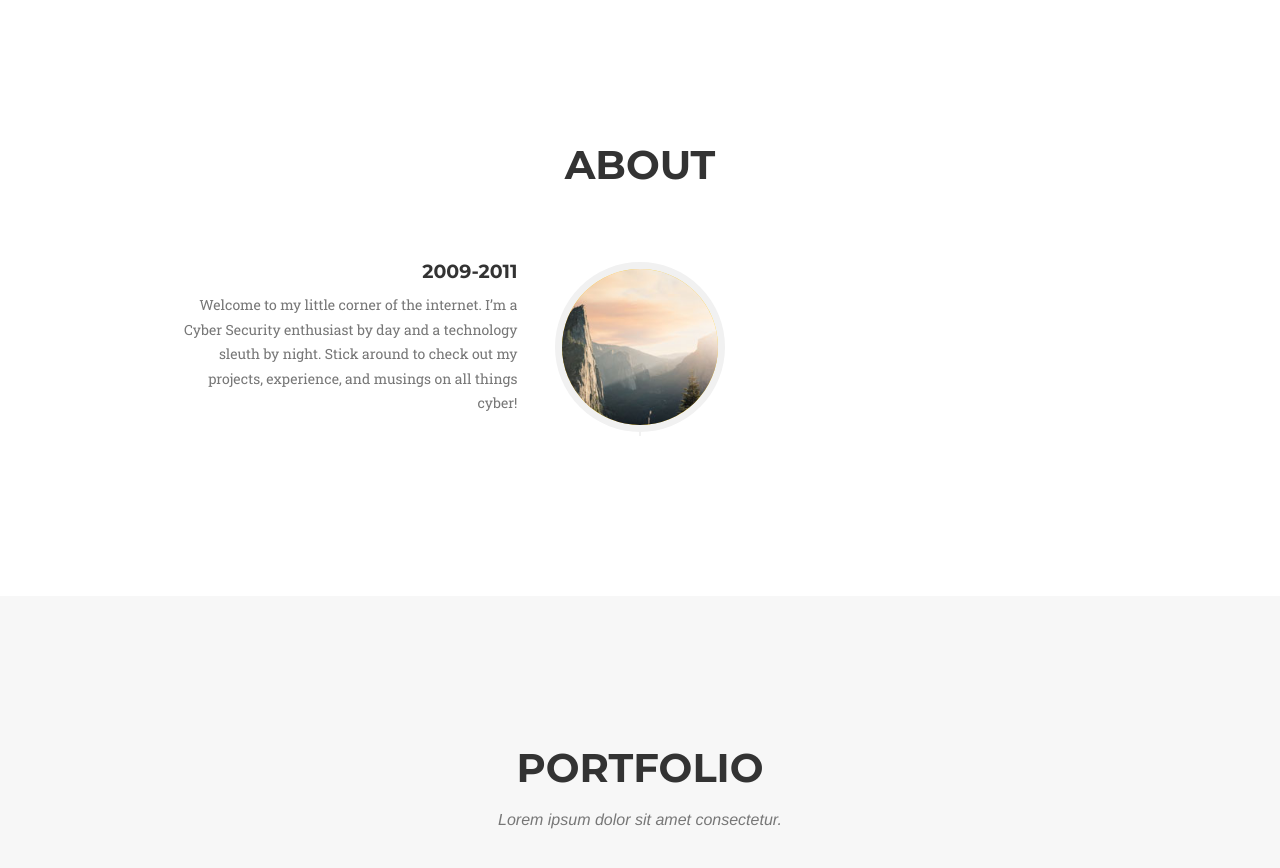
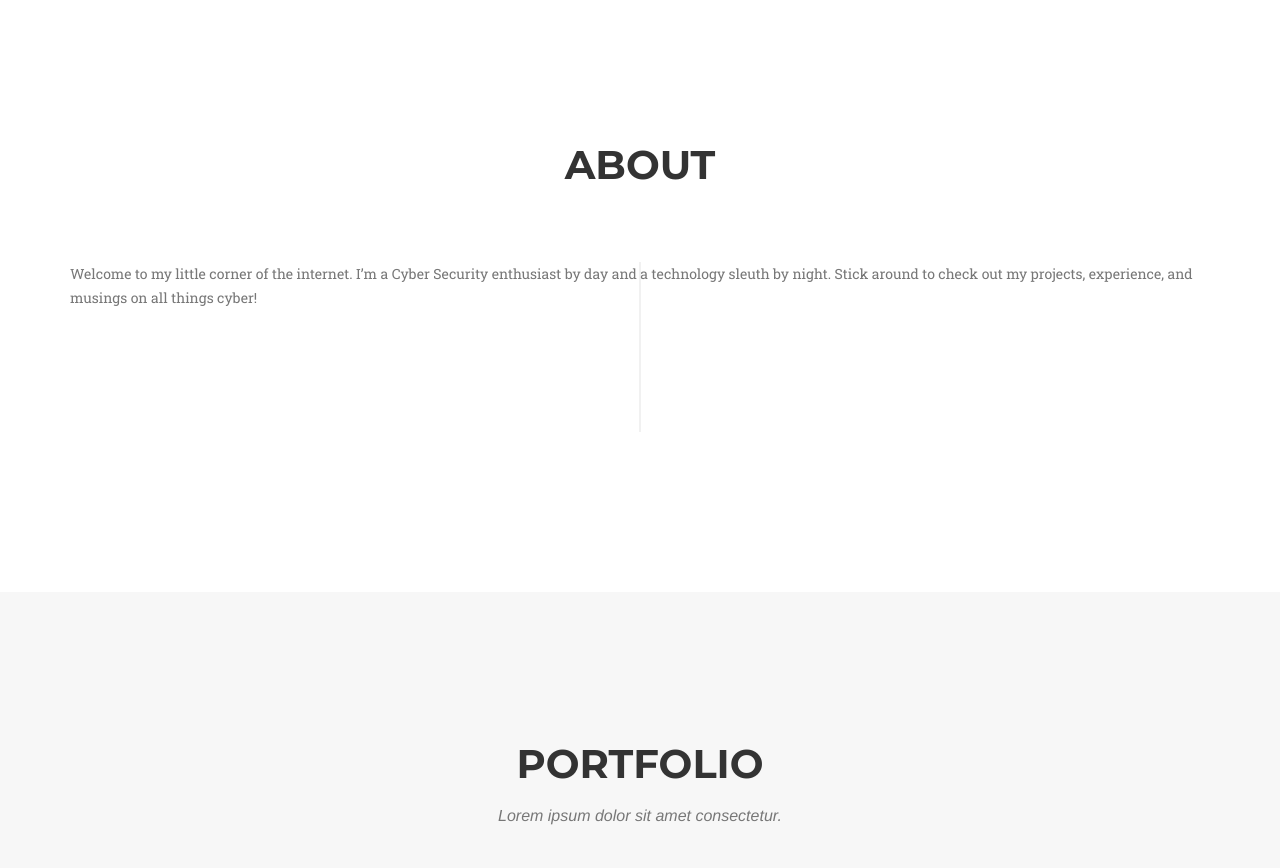
Before and after one commit to elizabethude/lizude.github.io, a Jekyll site: the page built from index.html, in a window 1280 px wide and 900 px high, scrolled down 765 px. Shown: the top 868 px of the window. Built offline with Jekyll 4.4.1, drawn with Linux system fonts in a browser that asks for light colours; nearby versions of some CDN libraries; some web fonts are replaced; library files that are not in the unit come from our copies.

Commit message:
Update about.html

```diff
--- a/_includes/about.html
+++ b/_includes/about.html
@@ -11,9 +11,10 @@
                 <div class="col-lg-12">
                     <ul class="timeline">
                         <li>
-                            <div class="timeline-image">
-                                <img class="img-circle img-responsive" src="img/about/1.jpg" alt="">
-                            </div>
+                            <div class="timeline-body">
+                                    <p class="text-muted">Welcome to my little corner of the internet. I’m a Cyber Security enthusiast by day and a technology sleuth by night. Stick around to check out my projects, experience, and musings on all things cyber!
+</p>
+                           <!-- </div>
                             <div class="timeline-panel">
                                 <div class="timeline-heading">
                                     <h4>2009-2011</h4>
@@ -24,7 +25,7 @@
 </p>
                                 </div>
                             </div>
-                      <!--  </li>
+                        </li>
                         <li class="timeline-inverted">
                             <div class="timeline-image">
                                 <img class="img-circle img-responsive" src="img/about/2.jpg" alt="">
```
